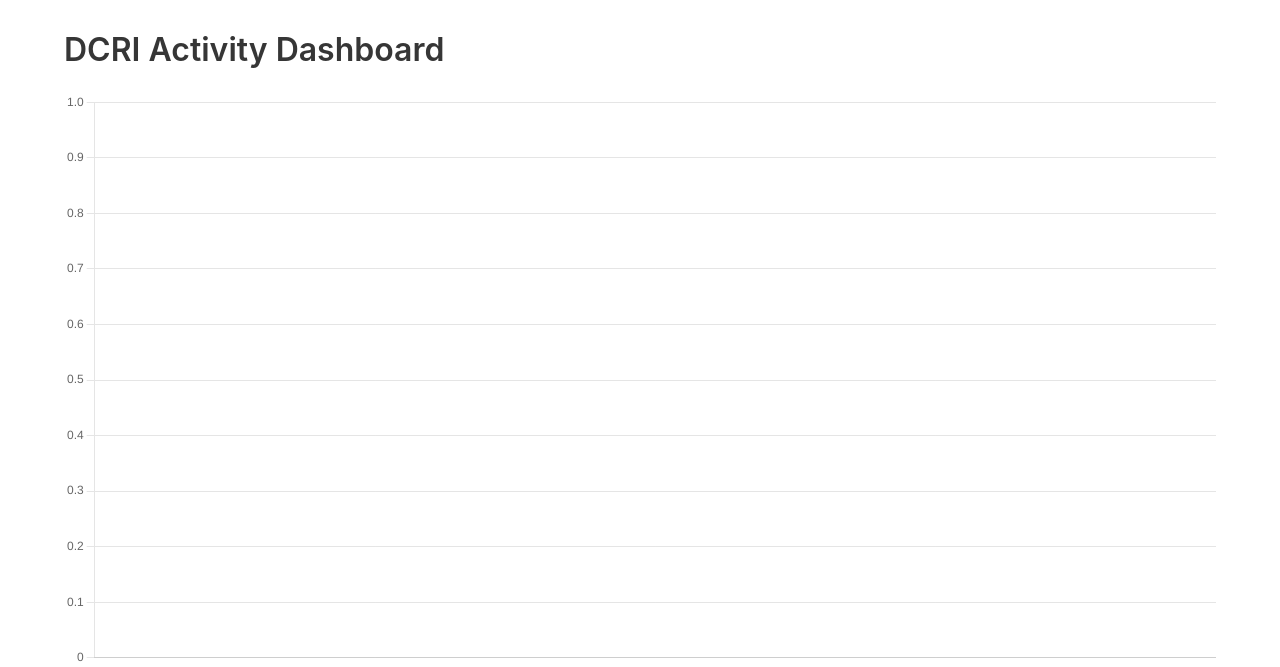
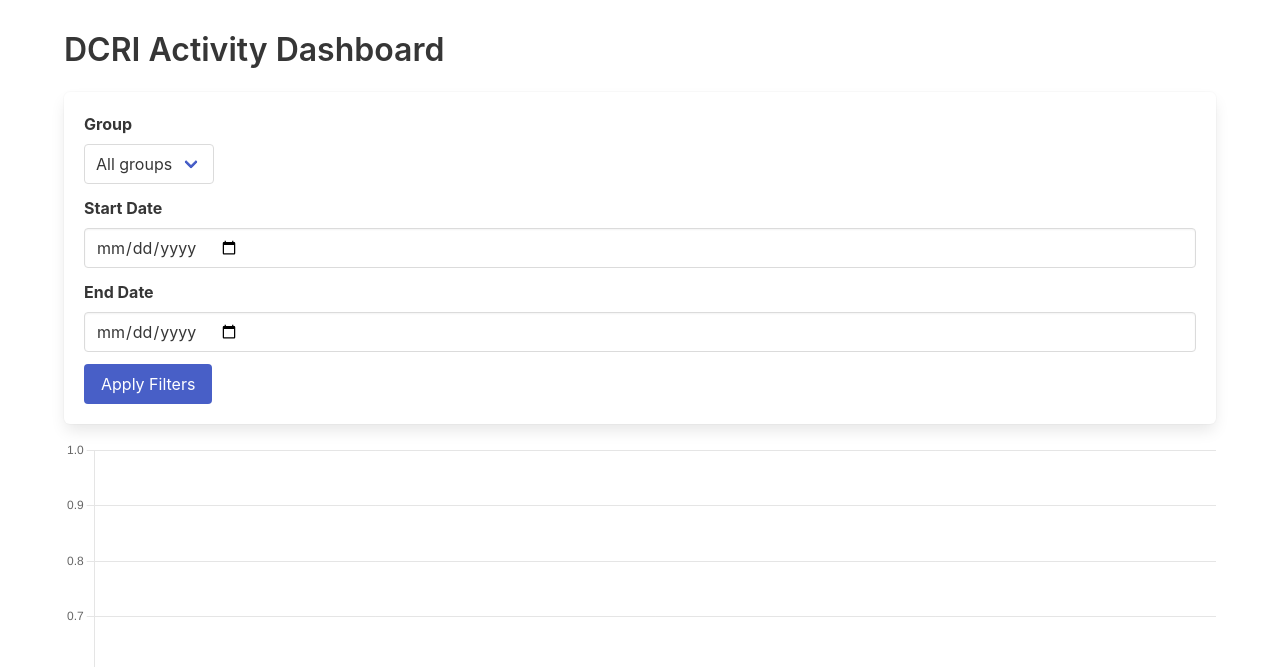
Before and after one commit to sagearbor/worktime_bot_survey, a Flask app: template templates/dashboard.html in a window 1280 px wide. Shown: the top 667 px of the page. Run offline with Flask 3, Linux system fonts and the light colour scheme; the template is opened without the code that fills it, so the values that code supplies are empty.

Commit message:
Implement dashboard filters

```diff
--- a/src/time_profiler/app.py
+++ b/src/time_profiler/app.py
@@ -4,6 +4,7 @@ from __future__ import annotations
 
 import json
 from pathlib import Path
+from datetime import datetime
 
 from flask import Flask, jsonify, request
 from sqlalchemy import create_engine, func
@@ -107,15 +108,38 @@ def create_app(config_object: dict | None = None) -> Flask:
         """Return aggregated submission counts by group and activity."""
         session = SessionLocal()
         try:
+            query = session.query(
+                models.ActivityLog.group_id,
+                models.ActivityLog.activity,
+                func.count(models.ActivityLog.id).label("count"),
+            )
+
+            # Optional filters
+            group_id = request.args.get("group_id")
+            start_date = request.args.get("start_date")
+            end_date = request.args.get("end_date")
+
+            if group_id:
+                query = query.filter(models.ActivityLog.group_id == group_id)
+
+            if start_date:
+                try:
+                    start_dt = datetime.fromisoformat(start_date)
+                    query = query.filter(models.ActivityLog.timestamp >= start_dt)
+                except ValueError:
+                    return jsonify({"error": "Invalid start_date"}), 400
+
+            if end_date:
+                try:
+                    end_dt = datetime.fromisoformat(end_date)
+                    query = query.filter(models.ActivityLog.timestamp <= end_dt)
+                except ValueError:
+                    return jsonify({"error": "Invalid end_date"}), 400
+
             rows = (
-                session.query(
-                    models.ActivityLog.group_id,
-                    models.ActivityLog.activity,
-                    func.count(models.ActivityLog.id).label("count"),
-                )
-                .group_by(models.ActivityLog.group_id, models.ActivityLog.activity)
-                .all()
+                query.group_by(models.ActivityLog.group_id, models.ActivityLog.activity).all()
             )
+
             results = [
                 {
                     "group_id": r.group_id,
--- a/templates/dashboard.html
+++ b/templates/dashboard.html
@@ -13,25 +13,65 @@
 <body>
     <div class="container">
         <h1 class="title">DCRI Activity Dashboard</h1>
+        <div class="box mb-4">
+            <div class="field">
+                <label class="label" for="group-filter">Group</label>
+                <div class="control">
+                    <div class="select">
+                        <select id="group-filter">
+                            <option value="">All groups</option>
+                        </select>
+                    </div>
+                </div>
+            </div>
+            <div class="field">
+                <label class="label" for="start-date">Start Date</label>
+                <div class="control">
+                    <input id="start-date" type="date" class="input">
+                </div>
+            </div>
+            <div class="field">
+                <label class="label" for="end-date">End Date</label>
+                <div class="control">
+                    <input id="end-date" type="date" class="input">
+                </div>
+            </div>
+            <div class="field">
+                <div class="control">
+                    <button id="apply-filters" class="button is-link">Apply Filters</button>
+                </div>
+            </div>
+        </div>
         <div id="dashboard-content">
-            <!-- Charts will be rendered here in future tasks -->
             <p id="loading-message">Loading results...</p>
         </div>
     </div>
     <script>
-        // Fetch aggregated results from the backend when the page loads
+        // Fetch aggregated results with optional filters and render charts
         document.addEventListener("DOMContentLoaded", async () => {
             const container = document.getElementById("dashboard-content");
-            try {
-                const response = await fetch("/api/results");
-                if (!response.ok) {
-                    throw new Error("Failed to load results");
+            const groupSelect = document.getElementById("group-filter");
+            const startDateInput = document.getElementById("start-date");
+            const endDateInput = document.getElementById("end-date");
+            const applyBtn = document.getElementById("apply-filters");
+
+            async function loadConfig() {
+                try {
+                    const res = await fetch("/api/config");
+                    if (!res.ok) throw new Error("Failed to load configuration");
+                    const cfg = await res.json();
+                    cfg.groups.forEach((g) => {
+                        const opt = document.createElement("option");
+                        opt.value = g.id;
+                        opt.textContent = g.displayName;
+                        groupSelect.appendChild(opt);
+                    });
+                } catch (err) {
+                    console.error("Error loading config:", err);
                 }
-                const data = await response.json();
-                window.dashboardData = data;
-                console.log("Aggregated results", data);
+            }
 
-                // Aggregate counts by group and activity
+            function renderCharts(data) {
                 const groupTotals = {};
                 const activityTotals = {};
                 data.forEach((row) => {
@@ -73,13 +113,36 @@
                     },
                     options: { responsive: true, plugins: { legend: { display: false } } },
                 });
-            } catch (err) {
-                console.error("Error fetching results:", err);
-                container.textContent = "Error loading results.";
-            } finally {
-                const loadingMsg = document.getElementById("loading-message");
-                if (loadingMsg) loadingMsg.remove();
             }
+
+            async function fetchResults() {
+                const params = new URLSearchParams();
+                if (groupSelect.value) params.set("group_id", groupSelect.value);
+                if (startDateInput.value) params.set("start_date", startDateInput.value);
+                if (endDateInput.value) params.set("end_date", endDateInput.value);
+                const res = await fetch(`/api/results?${params.toString()}`);
+                if (!res.ok) throw new Error("Failed to load results");
+                return res.json();
+            }
+
+            async function updateDashboard() {
+                container.innerHTML = '<p id="loading-message">Loading results...</p>';
+                try {
+                    const data = await fetchResults();
+                    renderCharts(data);
+                } catch (err) {
+                    console.error("Error fetching results:", err);
+                    container.textContent = "Error loading results.";
+                }
+            }
+
+            await loadConfig();
+            await updateDashboard();
+
+            applyBtn.addEventListener("click", (e) => {
+                e.preventDefault();
+                updateDashboard();
+            });
         });
     </script>
 </body>
```
Also changed, not shown: tests/test_results_endpoint.py (+46 -1 lines), README.md.
